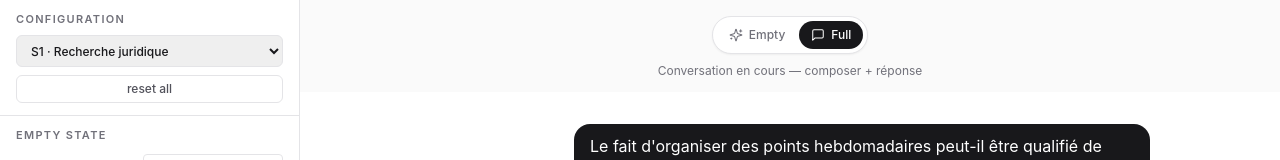
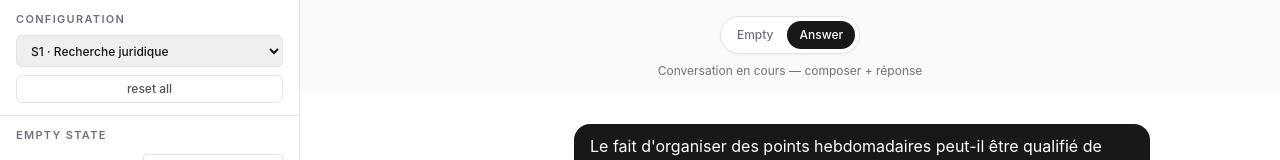
Before and after one commit to tguigue/assistant-2026-lab, a React (Vite) app: page / in a window 1280 px wide. Shown: the top 160 px of the page. Built offline with nearby package versions, Linux system fonts and the light colour scheme; a web font is replaced by a local one.

Commit message:
v0.22 — ViewModeBar: drop icons, rename Full → Answer
Co-Authored-By: Claude Opus 4.7 <noreply@anthropic.com>

```diff
--- a/src/components/ViewModeBar.tsx
+++ b/src/components/ViewModeBar.tsx
@@ -1,9 +1,8 @@
 import { useChatbot, type ViewMode } from '../chatbot/store';
-import { Icon } from './ui';
 
-const MODES: { id: ViewMode; label: string; icon: string; hint: string }[] = [
-  { id: 'empty', label: 'Empty', icon: 'sparkles', hint: 'État vide — greeting + composer' },
-  { id: 'full',  label: 'Full',  icon: 'message',  hint: 'Conversation en cours — composer + réponse' },
+const MODES: { id: ViewMode; label: string; hint: string }[] = [
+  { id: 'empty', label: 'Empty',  hint: 'État vide — composer seul' },
+  { id: 'full',  label: 'Answer', hint: 'Conversation — composer + réponse' },
 ];
 
 export function ViewModeBar() {
@@ -22,11 +21,10 @@ export function ViewModeBar() {
               title={m.hint}
               aria-pressed={active}
               className={
-                'inline-flex items-center gap-1.5 h-7 px-3 rounded-full t-small-medium transition-colors ' +
+                'h-7 px-3 rounded-full t-small-medium transition-colors ' +
                 (active ? 'bg-zinc-900 text-white' : 'text-zinc-500 hover:text-zinc-900')
               }
             >
-              <Icon name={m.icon} className="size-3.5" />
               {m.label}
             </button>
           );
```
